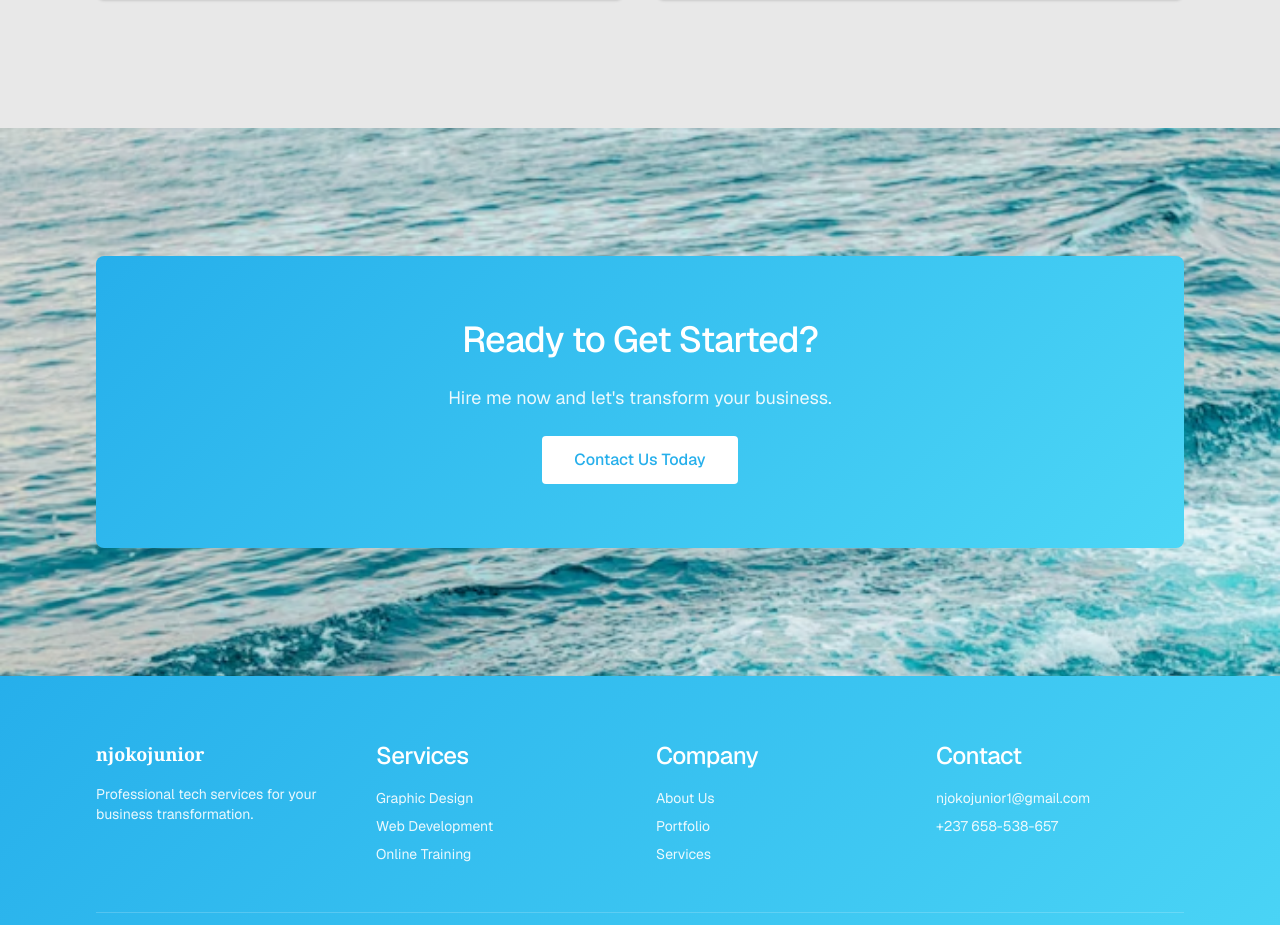
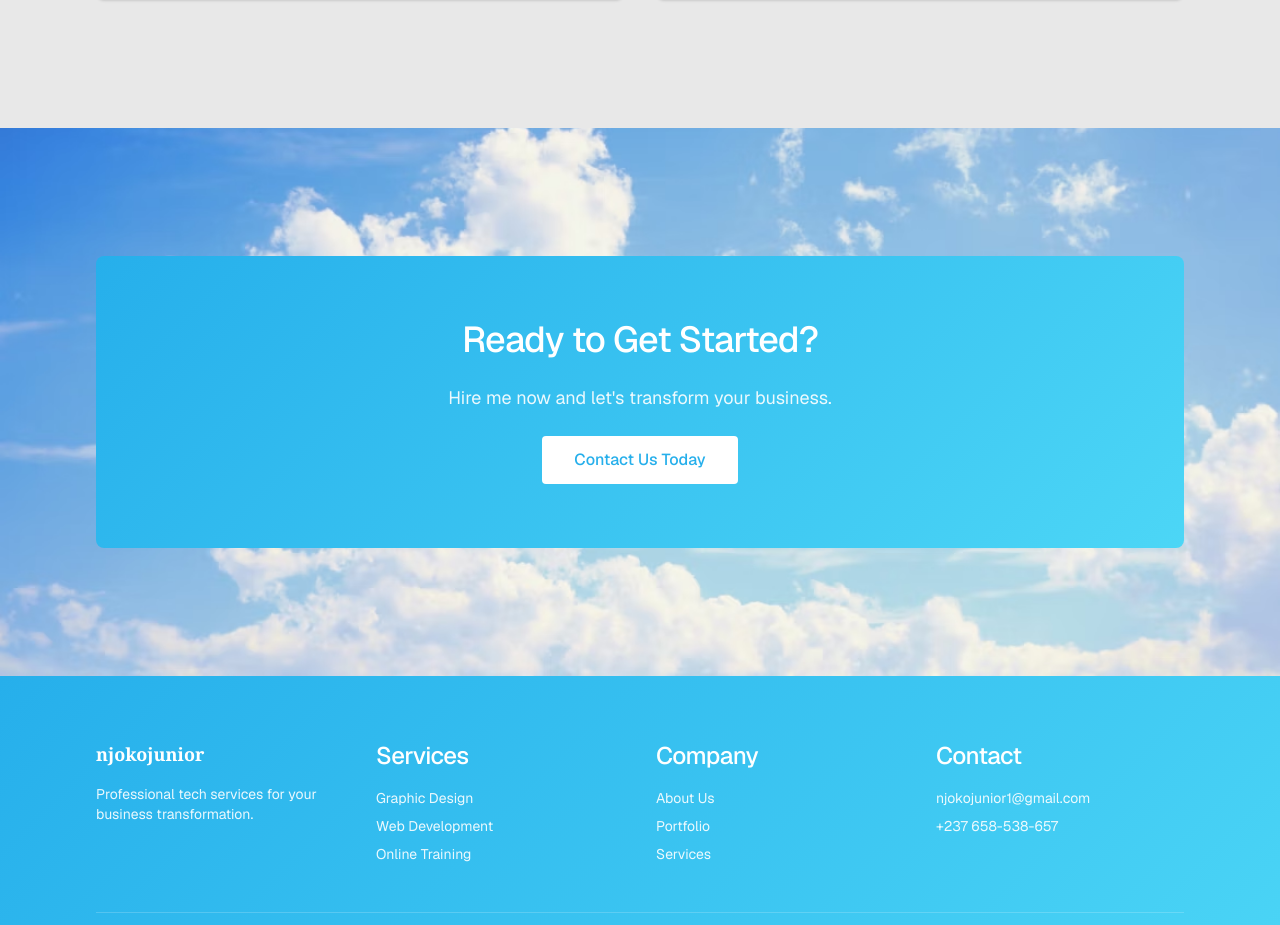
Before and after one commit to AudeScript/njokojunior, a Next.js app: page / in a window 1280 px wide. Shown: the part 2349-3274 px from the top of the page. Built offline with nearby package versions, Linux system fonts and the light colour scheme.

Commit message:
add bg-images and styles

```diff
--- a/app/globals.css
+++ b/app/globals.css
@@ -253,7 +253,7 @@ h3 {
   background-image: url("/sky.avif");
   background-size: cover;
   /* object-fit: cover; */
-  background-position: top;
+  background-position: center;
 }
 
 .bg-sky {
--- a/app/page.tsx
+++ b/app/page.tsx
@@ -132,7 +132,7 @@ export default function Home() {
       </section>
       <Testimonials />
       {/* CTA Section */}
-      <div className="h-screen/2 bg-ocean-1 flex flex-col">
+      <div className="h-screen/2 bg-sea  flex flex-col">
         <section className="py-20 md:py-32 max-w-6xl mx-auto px-4 sm:px-6 lg:px-8 w-full">
           <div className="gradient-primary text-white rounded-lg p-12 md:p-16 text-center space-y-6 hover:shadow-lg hover:shadow-primary/30 transition-all duration-300 animate-slide-up">
             <h2 className="text-3xl md:text-4xl font-serif font-bold">
```
